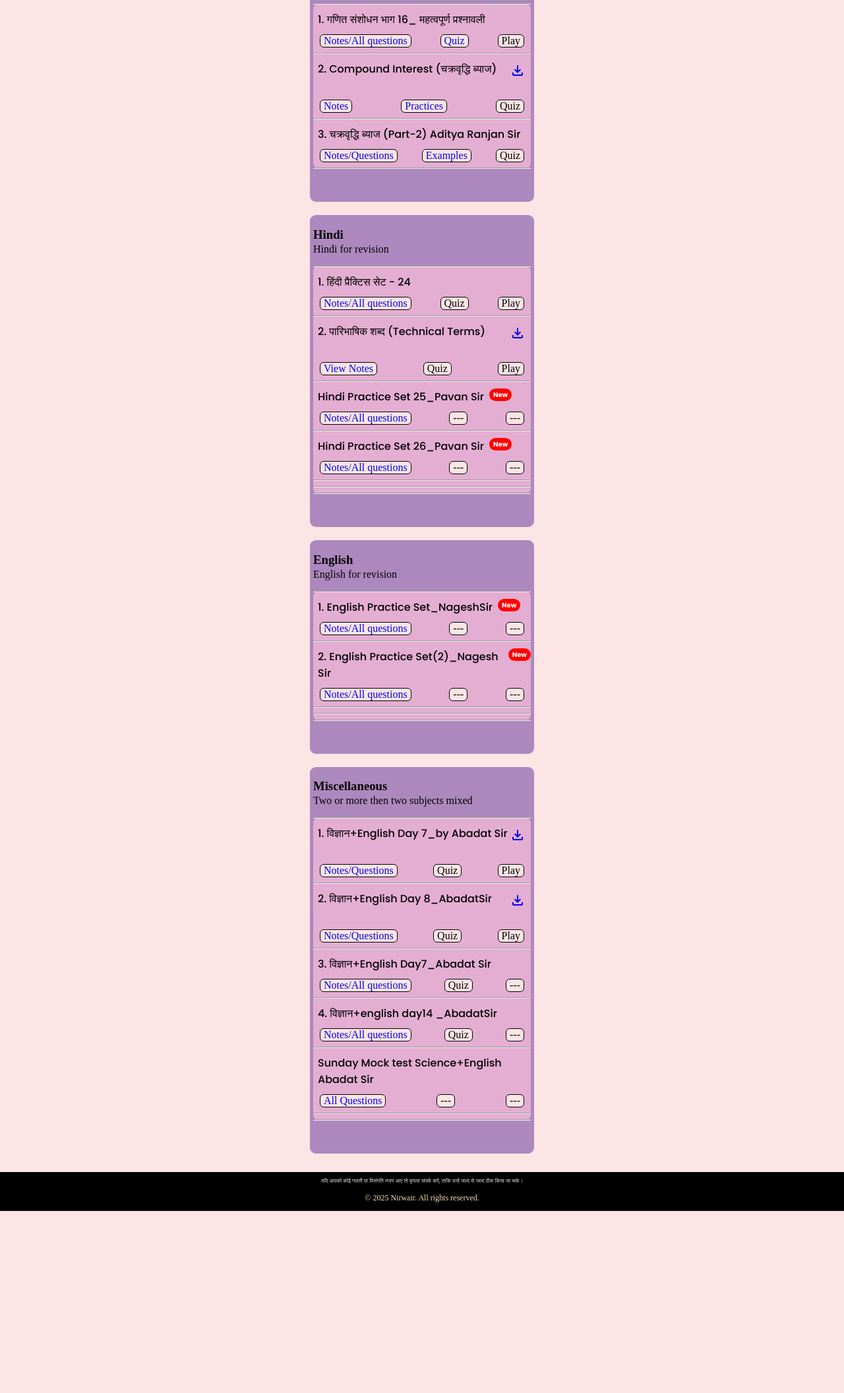
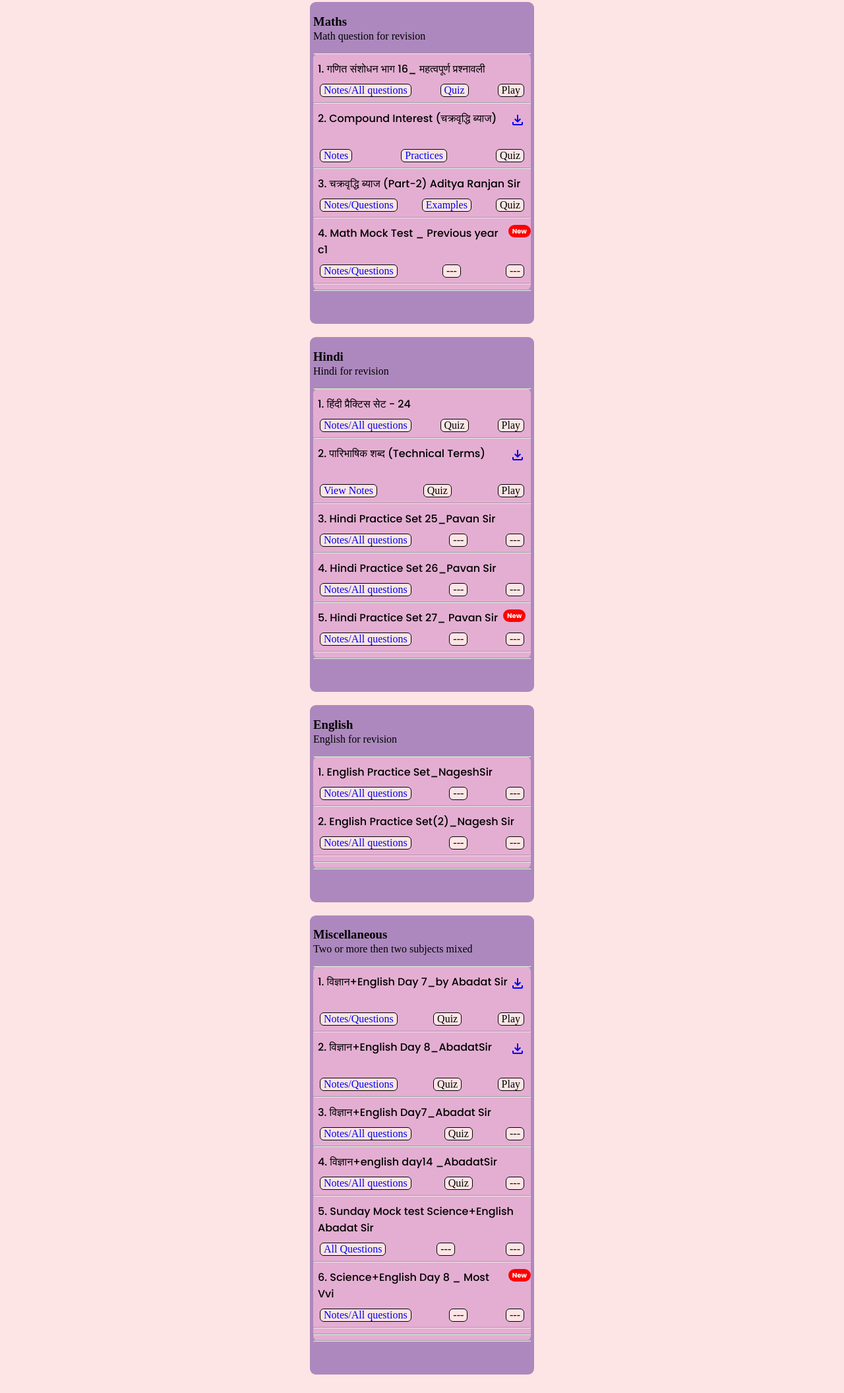
Before and after one commit to ZipTripp/7pi, a plain HTML site: page index.html in a window 1280 px wide. Shown: the part 1548-3660 px from the top of the page at 66% size. Before the commit the page ends 3384 px from the top, so only its background shows below. Drawn offline with nearby package versions, Linux system fonts and the light colour scheme; a web font is replaced by a local one.

Commit message:
new course added

```diff
--- a/index.html
+++ b/index.html
@@ -230,9 +230,18 @@
 
                     <hr>
                     <div class="topic">
-                        <p>14. *सामान्य ज्ञान Practice set _ Amitsir <span class="new-badge">New</span></p>
+                        <p>14. *सामान्य ज्ञान Practice set _ Amitsir </p>
                         <div class="topic-links">
                             <a href="https://drive.google.com/file/d/14w48OHMFVnQ-eZ9yRVKx3Ptxz4b9Hzww/view?usp=drive_link" target="_blank" rel="noopener noreferrer">Notes/All questions</a>
+                            <a  target="_blank" rel="noopener noreferrer">---</a>
+                            <a  target="_blank" rel="noopener noreferrer">---</a>
+                        </div>
+                    </div>
+                    <hr>
+<div class="topic">
+                        <p>15. GK & GS संपूर्ण Revision by Amitsir <span class="new-badge">New</span></p>
+                        <div class="topic-links">
+                            <a href="https://drive.google.com/file/d/1yrtuFQ-fKoLprSD8duMDYkadcdKGR-Qf/view?usp=drive_link" target="_blank" rel="noopener noreferrer">Notes/All questions</a>
                             <a  target="_blank" rel="noopener noreferrer">---</a>
                             <a  target="_blank" rel="noopener noreferrer">---</a>
                         </div>
@@ -298,6 +307,26 @@
                         </div>
                     </div>
                     <hr>
+                    <div class="topic">
+                        <p>4. Math Mock Test _ Previous year c1 <span class="new-badge">New</span></p>
+                        <div class="topic-links">
+                            <a href="https://drive.google.com/file/d/1uVHh8qGMrnU3glVtX2gJlAdW6kuO4LI8/view?usp=drive_link"
+                                target="_blank" rel="noopener noreferrer">Notes/Questions</a>
+                            <a   rel="noopener noreferrer">---</a>
+                            <a target="_blank" rel="noopener noreferrer">---</a>
+                        </div>
+                    </div>
+                    <hr>
+                    <div class="topic" style="display: none;">
+                        <p>Topic</p>
+                        <div class="topic-links">
+                            <a href="https://drive.google.com/file/d/1uVHh8qGMrnU3glVtX2gJlAdW6kuO4LI8/view?usp=drive_link"
+                                target="_blank" rel="noopener noreferrer">Notes/Questions</a>
+                            <a   rel="noopener noreferrer">---</a>
+                            <a target="_blank" rel="noopener noreferrer">---</a>
+                        </div>
+                    </div>
+                    <hr>
                 </div>
             </div>
 
@@ -335,7 +364,7 @@
                     </div>
                     <hr>
                     <div class="topic">
-                        <p>Hindi Practice Set 25_Pavan Sir <span class="new-badge">New</span></p>
+                        <p>3. Hindi Practice Set 25_Pavan Sir </p>
                         <div class="topic-links">
                             <a href="https://drive.google.com/file/d/1dC1QSW3fTTX3va6ZPHVF3KV_da-2q-0M/view?usp=drive_link" target="_blank" rel="noopener noreferrer">Notes/All questions</a>
                             <a  target="_blank" rel="noopener noreferrer">---</a>
@@ -344,7 +373,7 @@
                     </div>
                     <hr>
                     <div class="topic">
-                        <p>Hindi Practice Set 26_Pavan Sir <span class="new-badge">New</span></p>
+                        <p>4. Hindi Practice Set 26_Pavan Sir </p>
                         <div class="topic-links">
                             <a href="https://drive.google.com/file/d/1c_yYUQ0jA9xdMUHFGe8kXFlTgDfQAUVh/view?usp=drive_link" target="_blank" rel="noopener noreferrer">Notes/All questions</a>
                             <a  target="_blank" rel="noopener noreferrer">---</a>
@@ -352,23 +381,16 @@
                         </div>
                     </div>
                     <hr>
-                    <div class="topic" style="display: none;">
-                        <p>Topic name</p>
+                    <div class="topic" >
+                        <p>5. Hindi Practice Set 27_ Pavan Sir <span class="new-badge">New</span></p>
                         <div class="topic-links">
-                            <a href="" target="_blank" rel="noopener noreferrer">Notes/All questions</a>
+                            <a href="https://drive.google.com/file/d/1c-TLQki8aS6y5YC5FiyN3CjxciMl1Ppo/view?usp=drive_link" target="_blank" rel="noopener noreferrer">Notes/All questions</a>
                             <a  target="_blank" rel="noopener noreferrer">---</a>
                             <a  target="_blank" rel="noopener noreferrer">---</a>
                         </div>
                     </div>
                     <hr>
-                    <div class="topic" style="display: none;">
-                        <p>Topic name</p>
-                        <div class="topic-links">
-                            <a href="" target="_blank" rel="noopener noreferrer">Notes/All questions</a>
-                            <a  target="_blank" rel="noopener noreferrer">---</a>
-                            <a  target="_blank" rel="noopener noreferrer">---</a>
-                        </div>
-                    </div>
+
                     <hr>
                 </div>
             </div>
@@ -383,7 +405,7 @@
                 <div class="topics-container">
                     <hr class="hr-top">
                     <div class="topic">
-                        <p>1. English Practice Set_NageshSir <span class="new-badge">New</span></p>
+                        <p>1. English Practice Set_NageshSir </p>
                         <div class="topic-links">
                             <a href="https://drive.google.com/file/d/1eADMES-JvaIB6gZM20loD-NmTGn3jfUJ/view?usp=drive_link" target="_blank" rel="noopener noreferrer">Notes/All questions</a>
                             <a  target="_blank" rel="noopener noreferrer">---</a>
@@ -392,7 +414,7 @@
                     </div>
                     <hr>
                     <div class="topic">
-                        <p>2. English Practice Set(2)_Nagesh Sir <span class="new-badge">New</span></p>
+                        <p>2. English Practice Set(2)_Nagesh Sir </p>
                         <div class="topic-links">
                             <a href="https://drive.google.com/file/d/1ZOoV2LdL2-CzHb04roUc91C2g5PDgJ_C/view?usp=drive_link" target="_blank" rel="noopener noreferrer">Notes/All questions</a>
                             <a  target="_blank" rel="noopener noreferrer">---</a>
@@ -479,11 +501,29 @@
                     </div>
                     <hr>
                     <div class="topic">
-                        <p>Sunday Mock test Science+English Abadat Sir </p>
+                        <p>5. Sunday Mock test Science+English Abadat Sir </p>
                         <div class="topic-links">
                             <a href="https://drive.google.com/file/d/1y_VME6tg9k6-XtrJJA6OPEtHSmi4htp1/view?usp=drive_link" target="_blank" rel="noopener noreferrer">All Questions</a>
                             <a  target="_blank" rel="noopener noreferrer">---</a>
                             <a  target="_blank" rel="noopener noreferrer">---</a>
+                        </div>
+                    </div>
+                    <hr>
+                    <div class="topic">
+                        <p>6. Science+English Day 8 _ Most Vvi <span class="new-badge">New</span></p>
+                        <div class="topic-links">
+                            <a href="https://drive.google.com/file/d/18MqcTa95Uz6tE1rA8G-d8x3Ks-k6VgIH/view?usp=drive_link" target="_blank" rel="noopener noreferrer">Notes/All questions</a>
+                            <a  target="_blank" rel="noopener noreferrer">---</a>
+                            <a target="_blank" rel="noopener noreferrer">---</a>
+                        </div>
+                    </div>
+                    <hr>
+                    <div class="topic" style="display: none;">
+                        <p>Topic name</p>
+                        <div class="topic-links">
+                            <a href="" target="_blank" rel="noopener noreferrer">Notes/All questions</a>
+                            <a  target="_blank" rel="noopener noreferrer">Quiz</a>
+                            <a target="_blank" rel="noopener noreferrer">Play</a>
                         </div>
                     </div>
                     <hr>
```
